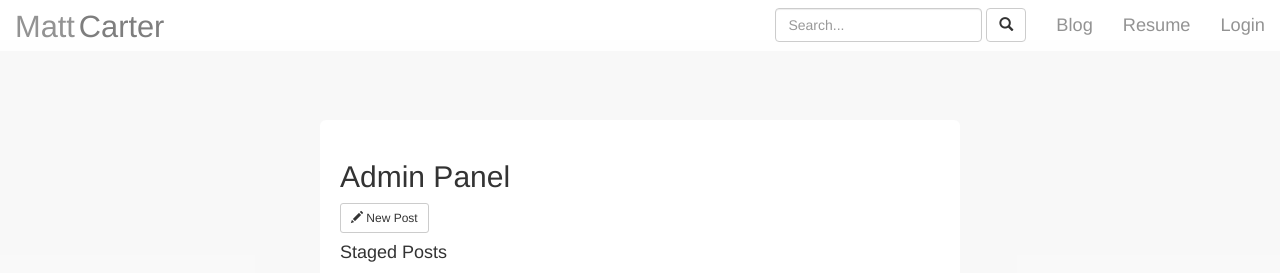
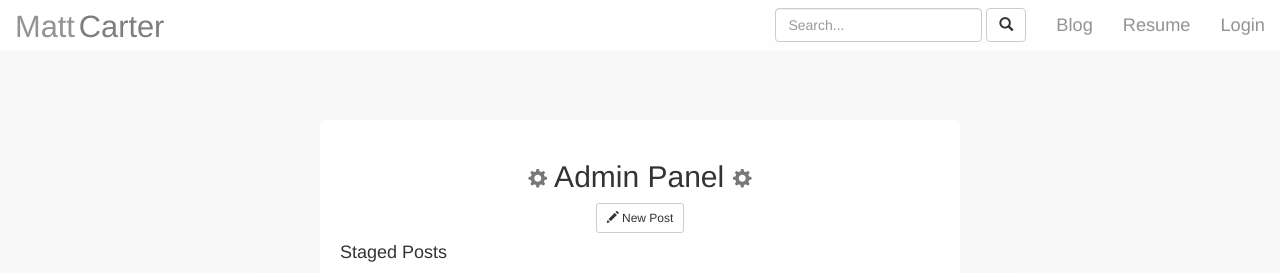
Before and after one commit to matt-cart/personal-website, a Flask app: template website/templates/admin_page.html in a window 1280 px wide. Shown: the top 273 px of the page. Run offline with Flask 2, Linux system fonts and the light colour scheme; the template is opened without the code that fills it, so the values that code supplies are empty; some libraries are stand-ins or nearby versions.

Commit message:
Updated styling of Admin Panel page.

```diff
--- a/website/templates/admin_page.html
+++ b/website/templates/admin_page.html
@@ -3,8 +3,10 @@
     <div class="container-fluid bump-past-nav">
         <div class="row">
             <div class="jumbotron col-md-6 col-md-offset-3" id="jumbotron-posts">
-                <h2>Admin Panel</h2>
-                <a class="btn btn-sm btn-default" href="{{ url_for('postEditor') }}"><span class="glyphicon glyphicon-pencil" aria-hidden="true"></span> New Post</a>
+                <div class="text-center">
+                    <h2><small><span class="glyphicon glyphicon-cog" aria-hidden="true"></span></small> Admin Panel <small><span class="glyphicon glyphicon-cog" aria-hidden="true"></span></small></h2>
+                    <a class="btn btn-sm btn-default" href="{{ url_for('postEditor') }}"><span class="glyphicon glyphicon-pencil" aria-hidden="true"></span> New Post</a>
+                </div>
                 <h4>Staged Posts</h4>
                 <table class="table">
                     <thead>
```
